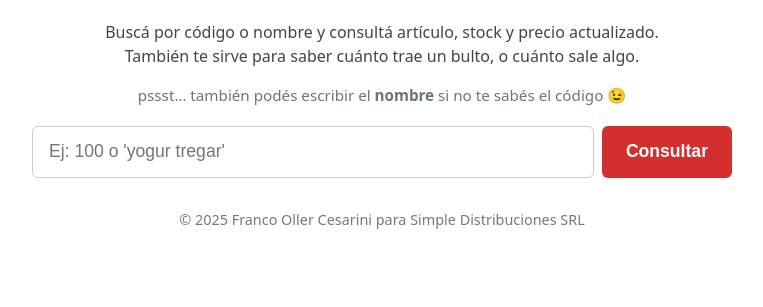
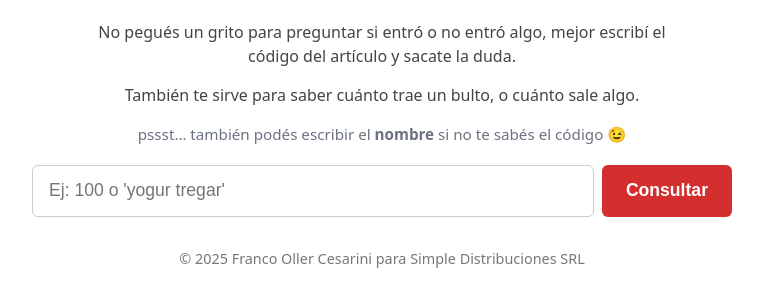
Before and after one commit to Frez15/Stock-simple, a plain HTML site: page index.html in a window 1280 px wide. Shown: the part 177-484 px from the top of the page, without its empty margins (258-1021 px from the left). Drawn offline with Linux system fonts and the light colour scheme.

Commit message:
Update index.html

```diff
--- a/index.html
+++ b/index.html
@@ -118,7 +118,9 @@
   </header>
 
   <p class="intro">
-    Buscá por código o nombre y consultá artículo, stock y precio actualizado.
+    No pegués un grito para preguntar si entró o no entró algo, mejor escribí el código del artículo y sacate la duda.
+  </p>
+    <p class="intro">
     También te sirve para saber cuánto trae un bulto, o cuánto sale algo.
   </p>
 
```
